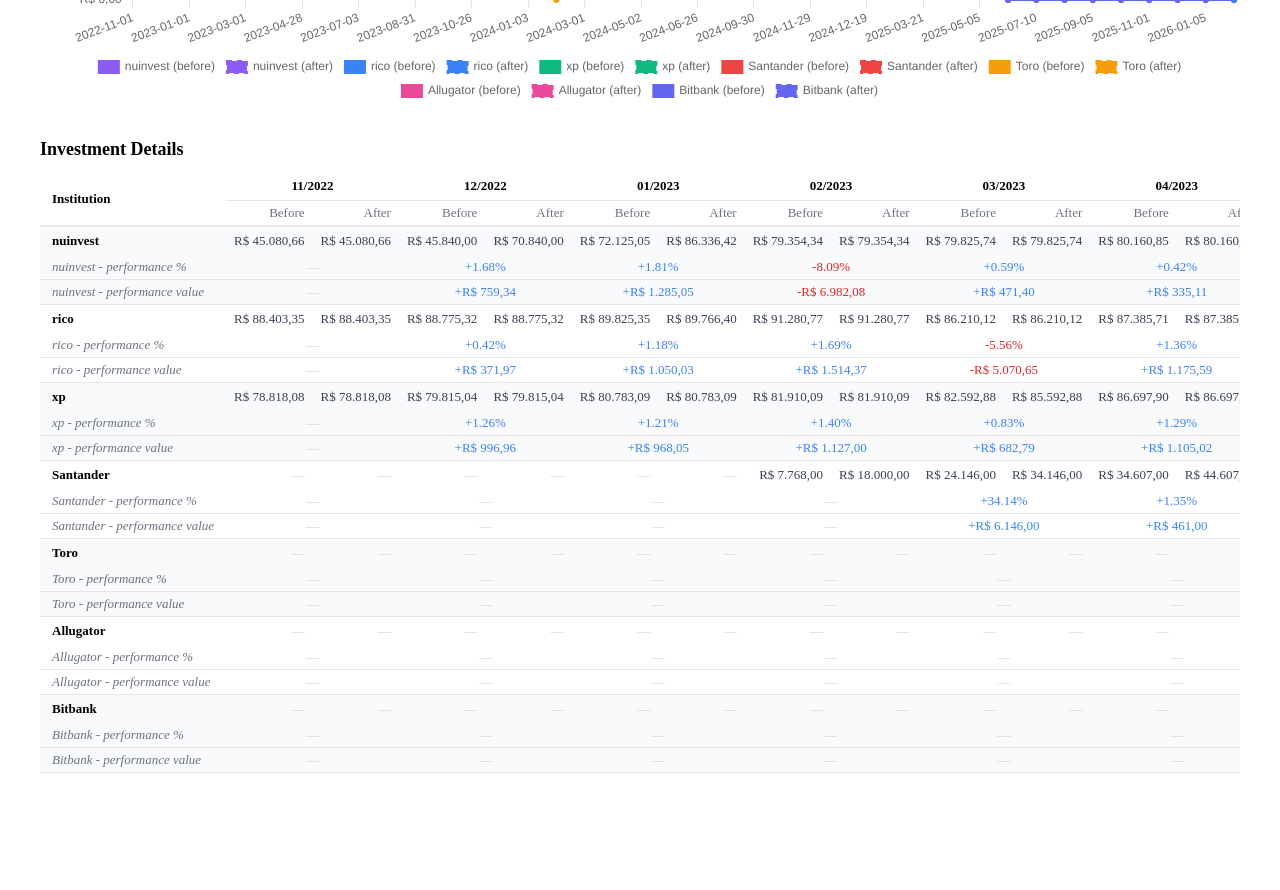
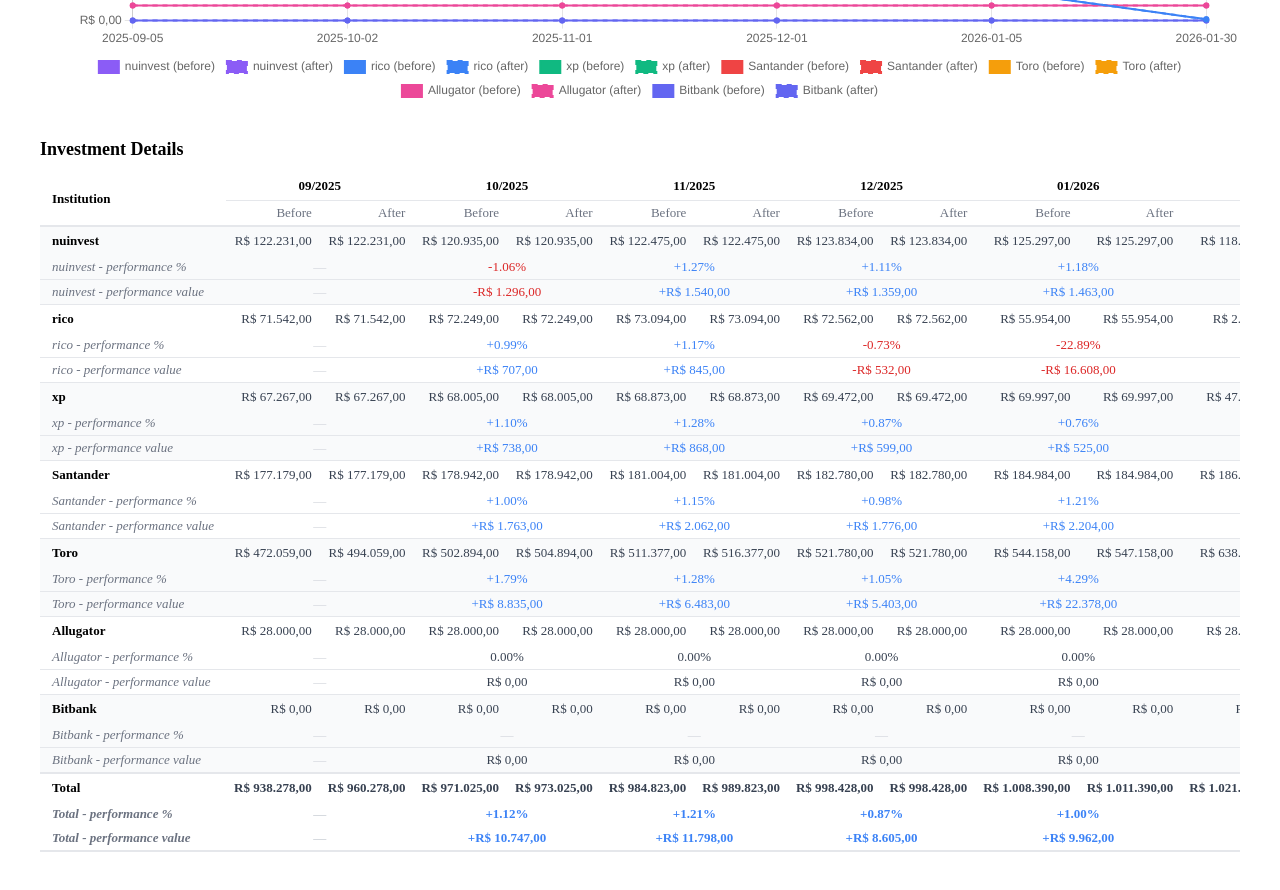
Before and after one commit to edimossilva/investment-tracker, a Vue app: page / in a window 1280 px wide. Shown: the part 620-1510 px from the top of the page. Before the commit the page ends 1433 px from the top, so only its background shows below. Built offline with nearby package versions, Linux system fonts and the light colour scheme; the HTML template or start-up script is replaced by a standard one.

Commit message:
Enhance InvestmentTable with total performance calculations and display; update PeriodFilter to include 'past-6-months' option in investments store.

```diff
--- a/src/components/InvestmentTable.vue
+++ b/src/components/InvestmentTable.vue
@@ -52,6 +52,37 @@
 
 function formatPercent(value: number): string {
   return value.toFixed(2) + '%'
+}
+
+const totals = computed(() =>
+  dates.value.map((d) => {
+    let before = 0
+    let after = 0
+    for (const row of institutionRows.value) {
+      const rec = row.dateMap.get(d)
+      if (rec) {
+        before += rec.amount_before_investment
+        after += rec.amount_after_investment
+      }
+    }
+    return { before, after }
+  }),
+)
+
+function totalPerfPercent(di: number): number | null {
+  if (di === 0) return null
+  const prevAfter = totals.value[di - 1]?.after
+  const curBefore = totals.value[di]?.before
+  if (prevAfter == null || curBefore == null || prevAfter === 0) return null
+  return ((curBefore - prevAfter) / prevAfter) * 100
+}
+
+function totalPerfValue(di: number): number | null {
+  if (di === 0) return null
+  const prevAfter = totals.value[di - 1]?.after
+  const curBefore = totals.value[di]?.before
+  if (prevAfter == null || curBefore == null) return null
+  return curBefore - prevAfter
 }
 </script>
 
@@ -211,6 +242,99 @@
           </tr>
         </template>
       </tbody>
+      <tfoot>
+        <tr style="border-top: 2px solid #e5e7eb">
+          <td
+            style="
+              text-align: left;
+              padding: 0.375rem 0.75rem;
+              font-weight: 700;
+              position: sticky;
+              left: 0;
+              background: #fff;
+              z-index: 1;
+            "
+          >
+            Total
+          </td>
+          <template v-for="(t, di) in totals" :key="'total-' + di">
+            <td style="padding: 0.25rem 0.5rem; font-weight: 600; color: #374151">
+              {{ formatCurrency(t.before) }}
+            </td>
+            <td style="padding: 0.25rem 0.5rem; font-weight: 600; color: #374151">
+              {{ formatCurrency(t.after) }}
+            </td>
+          </template>
+        </tr>
+        <tr>
+          <td
+            style="
+              text-align: left;
+              padding: 0.25rem 0.75rem;
+              font-weight: 700;
+              font-style: italic;
+              color: #6b7280;
+              position: sticky;
+              left: 0;
+              background: #fff;
+              z-index: 1;
+            "
+          >
+            Total - performance %
+          </td>
+          <template v-for="(d, di) in dates" :key="d + '-total-perf'">
+            <td
+              colspan="2"
+              style="padding: 0.25rem 0.5rem; text-align: center; font-weight: 600"
+              :style="{
+                color: totalPerfPercent(di) === null ? '#d1d5db'
+                  : totalPerfPercent(di)! > 0 ? '#3b82f6'
+                  : totalPerfPercent(di)! < 0 ? '#dc2626'
+                  : '#374151',
+              }"
+            >
+              <template v-if="totalPerfPercent(di) !== null">
+                {{ totalPerfPercent(di)! > 0 ? '+' : '' }}{{ formatPercent(totalPerfPercent(di)!) }}
+              </template>
+              <span v-else>&mdash;</span>
+            </td>
+          </template>
+        </tr>
+        <tr style="border-bottom: 2px solid #e5e7eb">
+          <td
+            style="
+              text-align: left;
+              padding: 0.25rem 0.75rem;
+              font-weight: 700;
+              font-style: italic;
+              color: #6b7280;
+              position: sticky;
+              left: 0;
+              background: #fff;
+              z-index: 1;
+            "
+          >
+            Total - performance value
+          </td>
+          <template v-for="(d, di) in dates" :key="d + '-total-perfval'">
+            <td
+              colspan="2"
+              style="padding: 0.25rem 0.5rem; text-align: center; font-weight: 600"
+              :style="{
+                color: totalPerfValue(di) === null ? '#d1d5db'
+                  : totalPerfValue(di)! > 0 ? '#3b82f6'
+                  : totalPerfValue(di)! < 0 ? '#dc2626'
+                  : '#374151',
+              }"
+            >
+              <template v-if="totalPerfValue(di) !== null">
+                {{ totalPerfValue(di)! > 0 ? '+' : '' }}{{ formatCurrency(totalPerfValue(di)!) }}
+              </template>
+              <span v-else>&mdash;</span>
+            </td>
+          </template>
+        </tr>
+      </tfoot>
     </table>
     <p v-else style="color: #9ca3af">No data to display.</p>
   </div>
--- a/src/components/PeriodFilter.vue
+++ b/src/components/PeriodFilter.vue
@@ -4,8 +4,9 @@
 const store = useInvestmentsStore()
 
 const options: { value: Period; label: string }[] = [
+  { value: 'past-6-months', label: 'Past 6 months' },
+  { value: 'past-12-months', label: 'Past 12 months' },
   { value: 'full-time', label: 'Full time' },
-  { value: 'past-12-months', label: 'Past 12 months' },
 ]
 </script>
 
--- a/src/stores/investments.ts
+++ b/src/stores/investments.ts
@@ -5,19 +5,26 @@
 
 const data = rawData as InstitutionData[]
 
-export type Period = 'full-time' | 'past-12-months'
+export type Period = 'full-time' | 'past-6-months' | 'past-12-months'
 
 export const useInvestmentsStore = defineStore('investments', () => {
   const institutions = ref<InstitutionData[]>(data)
   const selectedInstitutions = ref<Set<string>>(new Set(data.map((d) => d.institution)))
-  const selectedPeriod = ref<Period>('full-time')
+  const selectedPeriod = ref<Period>('past-6-months')
 
   const institutionNames = computed(() => institutions.value.map((d) => d.institution))
 
+  const periodMonths: Record<Period, number | null> = {
+    'full-time': null,
+    'past-6-months': 6,
+    'past-12-months': 12,
+  }
+
   const periodCutoff = computed(() => {
-    if (selectedPeriod.value === 'full-time') return null
+    const months = periodMonths[selectedPeriod.value]
+    if (months === null) return null
     const now = new Date()
-    now.setMonth(now.getMonth() - 12)
+    now.setMonth(now.getMonth() - months)
     return now.toISOString().slice(0, 10)
   })
 
```
